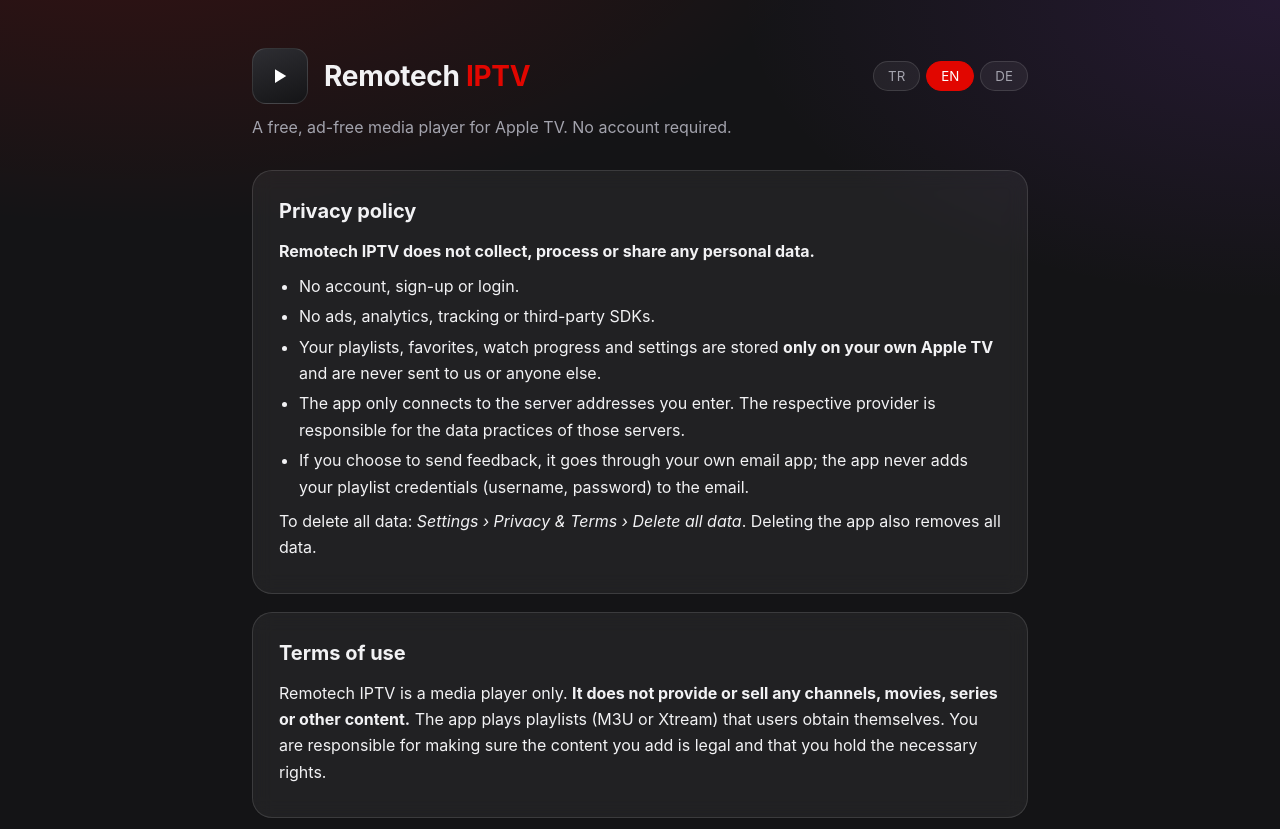
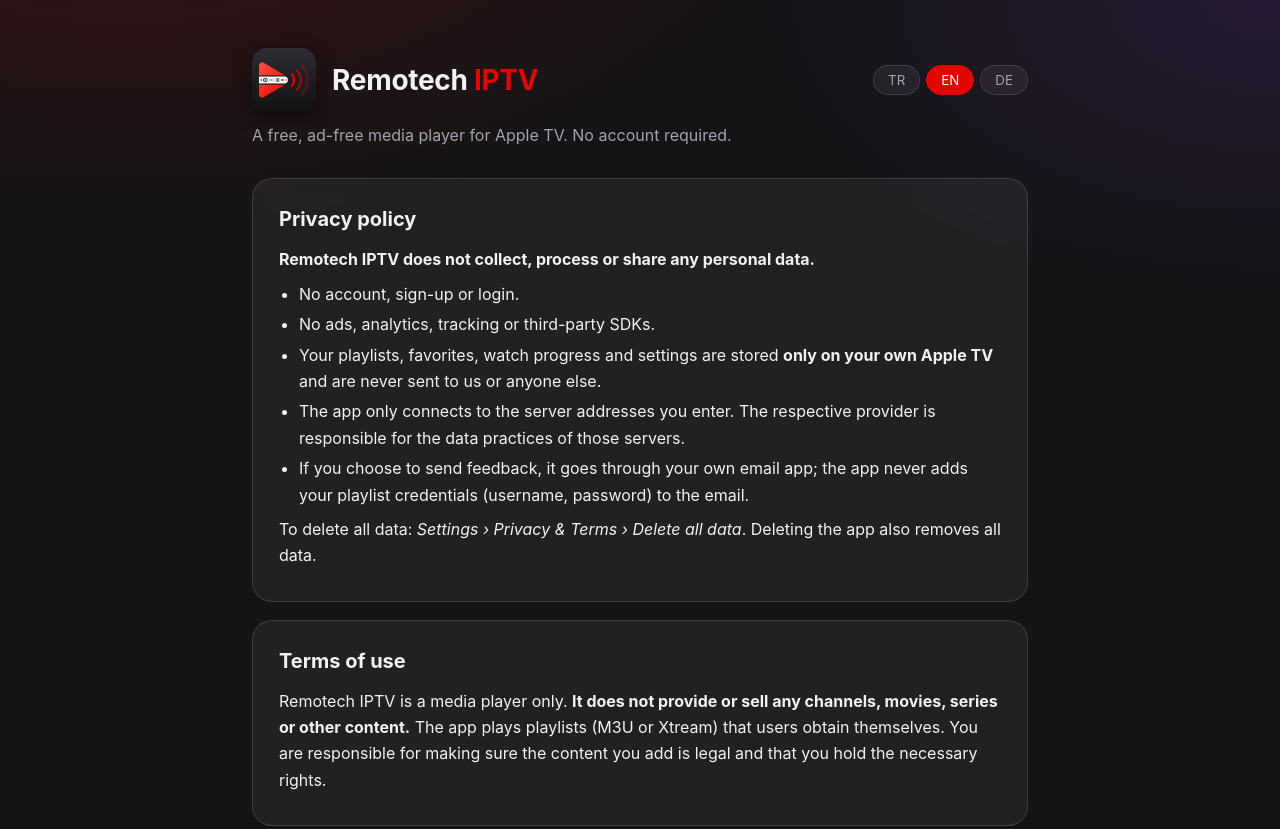
Before and after one commit to kadiratilgan/kadiratilgan.github.io, a plain HTML site: page remotech-iptv/index.html in a window 1280 px wide. Shown: the top 829 px of the page. Drawn offline with Linux system fonts and the light colour scheme.

Commit message:
Use the real app icon on the page
Co-Authored-By: Claude Opus 5.5 <noreply@anthropic.com>
Claude-Session: https://claude.ai/code/session_01W6V2YuKDMwJUKuuBq87NUc

```diff
--- a/remotech-iptv/index.html
+++ b/remotech-iptv/index.html
@@ -4,6 +4,8 @@
 <meta charset="utf-8">
 <meta name="viewport" content="width=device-width, initial-scale=1">
 <title>Remotech IPTV – Gizlilik ve Destek · Privacy & Support</title>
+<link rel="icon" type="image/png" href="favicon.png">
+<link rel="apple-touch-icon" href="logo.png">
 <meta name="description" content="Remotech IPTV: free, ad-free media player for Apple TV. No account, no data collection.">
 <style>
   :root { --bg:#141416; --card:rgba(255,255,255,.06); --line:rgba(255,255,255,.12); --text:#f2f2f4; --muted:#a3a3ad; --red:#e10600; }
@@ -13,8 +15,7 @@
                     radial-gradient(900px 500px at 100% 0%, rgba(140,56,217,.14), transparent 60%), var(--bg); min-height:100vh; }
   .wrap { max-width:820px; margin:0 auto; padding:48px 22px 80px; }
   header { display:flex; align-items:center; gap:16px; flex-wrap:wrap; }
-  .logo { width:56px; height:56px; border-radius:14px; background:linear-gradient(160deg,#2E2E33,#141416); display:grid; place-items:center; border:1px solid var(--line); }
-  .logo svg { width:30px; height:30px; }
+  .logo { width:64px; height:64px; border-radius:15px; box-shadow:0 6px 20px rgba(0,0,0,.45); }
   h1 { font-size:28px; margin:0; letter-spacing:-.3px; }
   h1 span { color:var(--red); }
   .langs { margin-left:auto; display:flex; gap:6px; }
@@ -36,9 +37,7 @@
 <body>
 <div class="wrap">
   <header>
-    <div class="logo" aria-hidden="true">
-      <svg viewBox="0 0 24 24" fill="none"><path d="M8 6.5v11l9-5.5-9-5.5z" fill="#fff"/></svg>
-    </div>
+    <img class="logo" src="logo.png" alt="Remotech IPTV" width="64" height="64">
     <h1>Remotech <span>IPTV</span></h1>
     <nav class="langs">
       <button data-set="tr">TR</button>
```
Also changed, not shown: remotech-iptv/favicon.png (added), remotech-iptv/logo.png (added).
